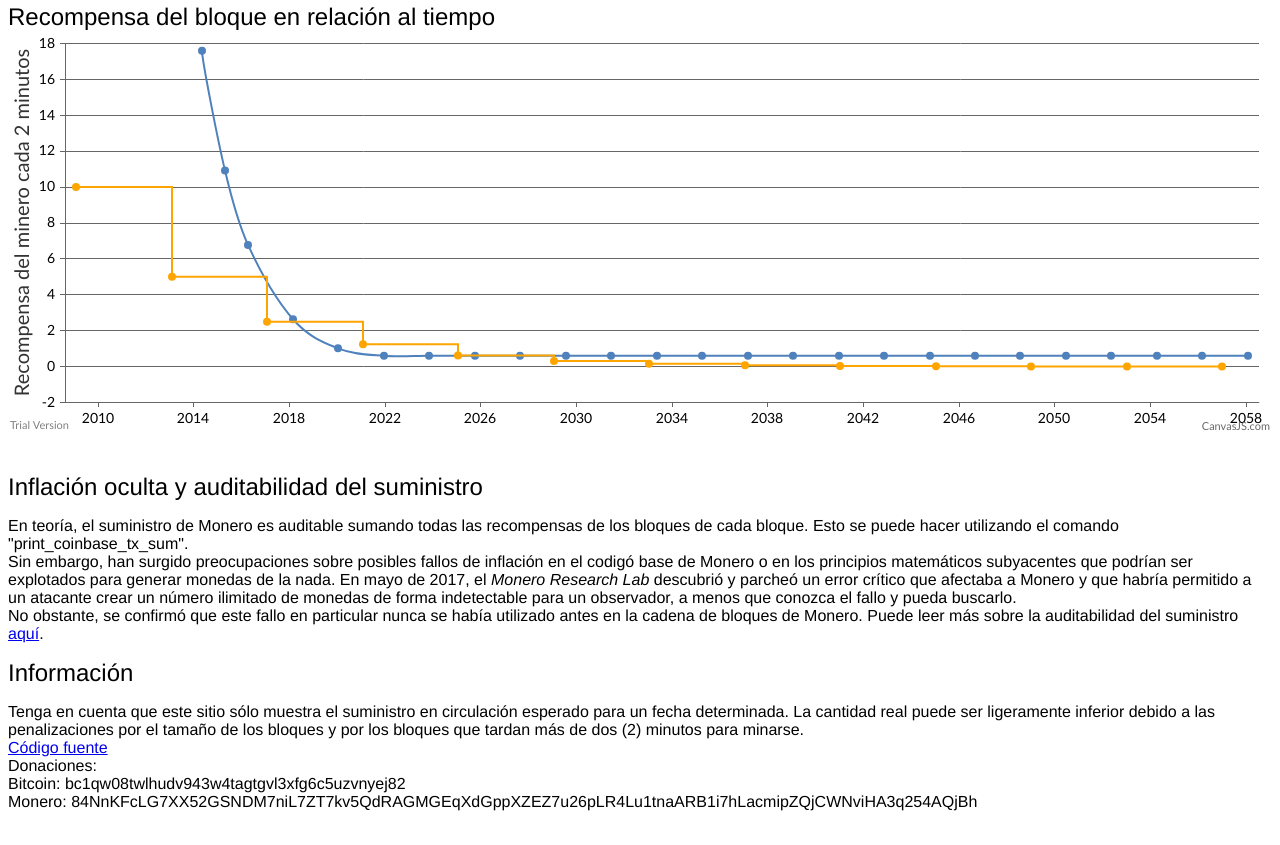
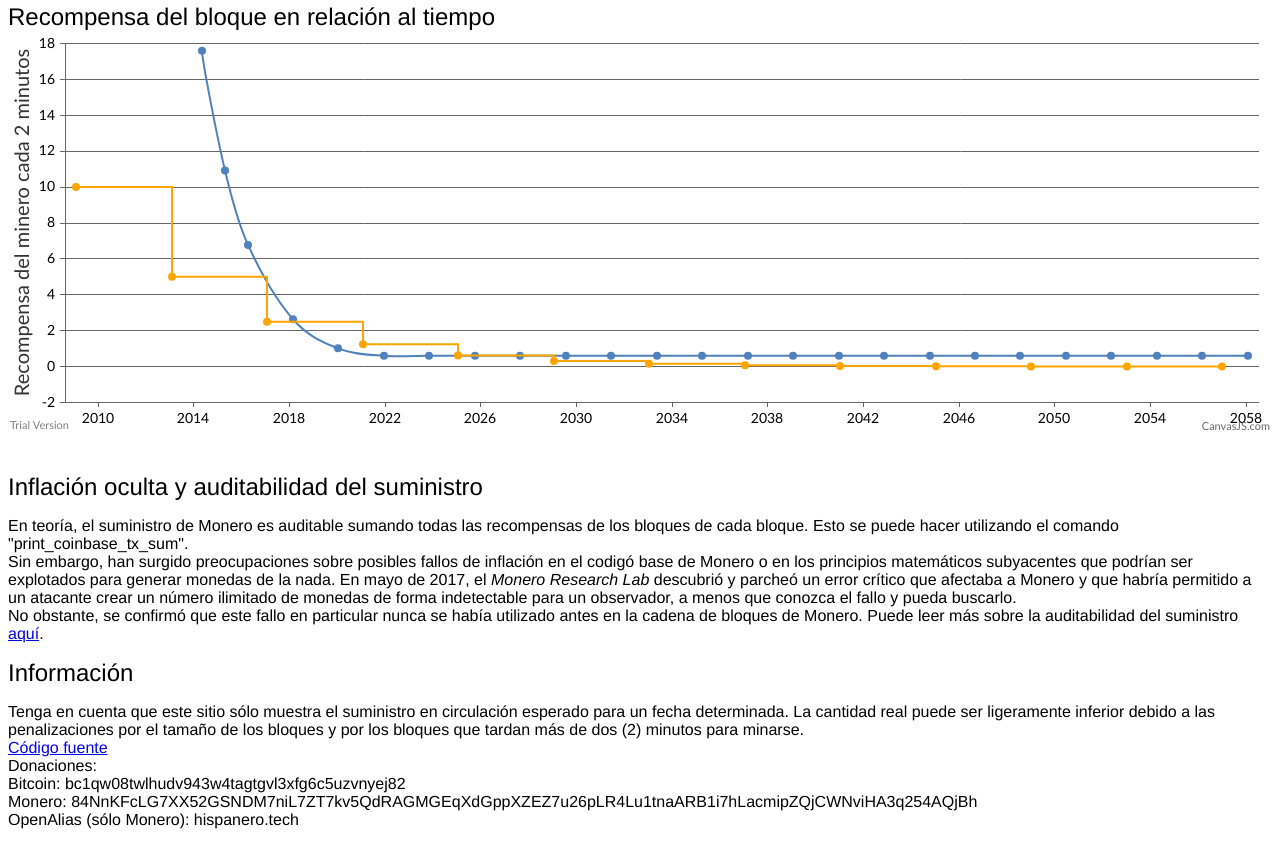
Before and after one commit to orientaru/suministro-de-monero-explicado, a plain HTML site: page index.html in a window 1280 px wide. Shown: the part 656-1501 px from the top of the page. Drawn offline with Linux system fonts and the light colour scheme; no server answers.

Commit message:
Agregando el OpenAlias
Añadiendo el OpenAlias correspondiente al dominio hispanero.tech

```diff
--- a/index.html
+++ b/index.html
@@ -110,6 +110,8 @@
         Bitcoin: bc1qw08twlhudv943w4tagtgvl3xfg6c5uzvnyej82
         <br>
         Monero: 84NnKFcLG7XX52GSNDM7niL7ZT7kv5QdRAGMGEqXdGppXZEZ7u26pLR4Lu1tnaARB1i7hLacmipZQjCWNviHA3q254AQjBh
+	<br>
+	OpenAlias (sólo Monero): hispanero.tech
     </span>
 </p>
 </body>
```
